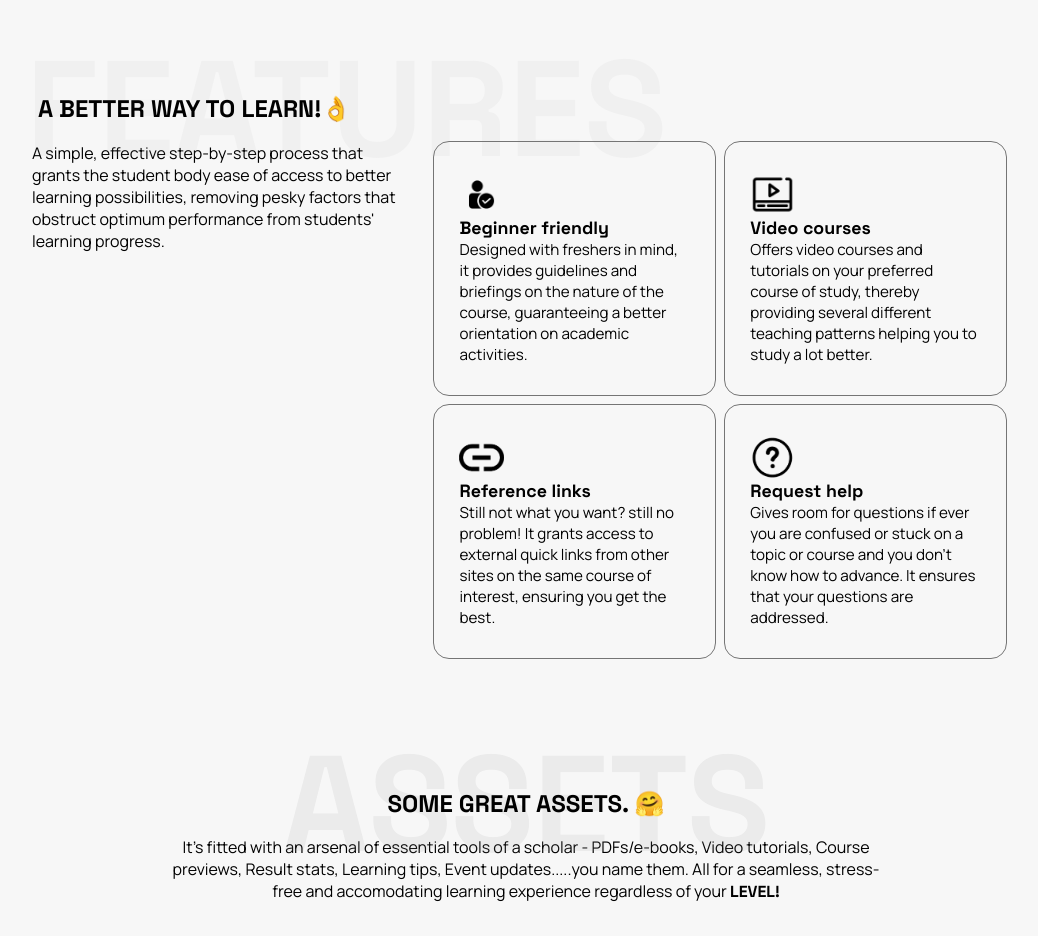
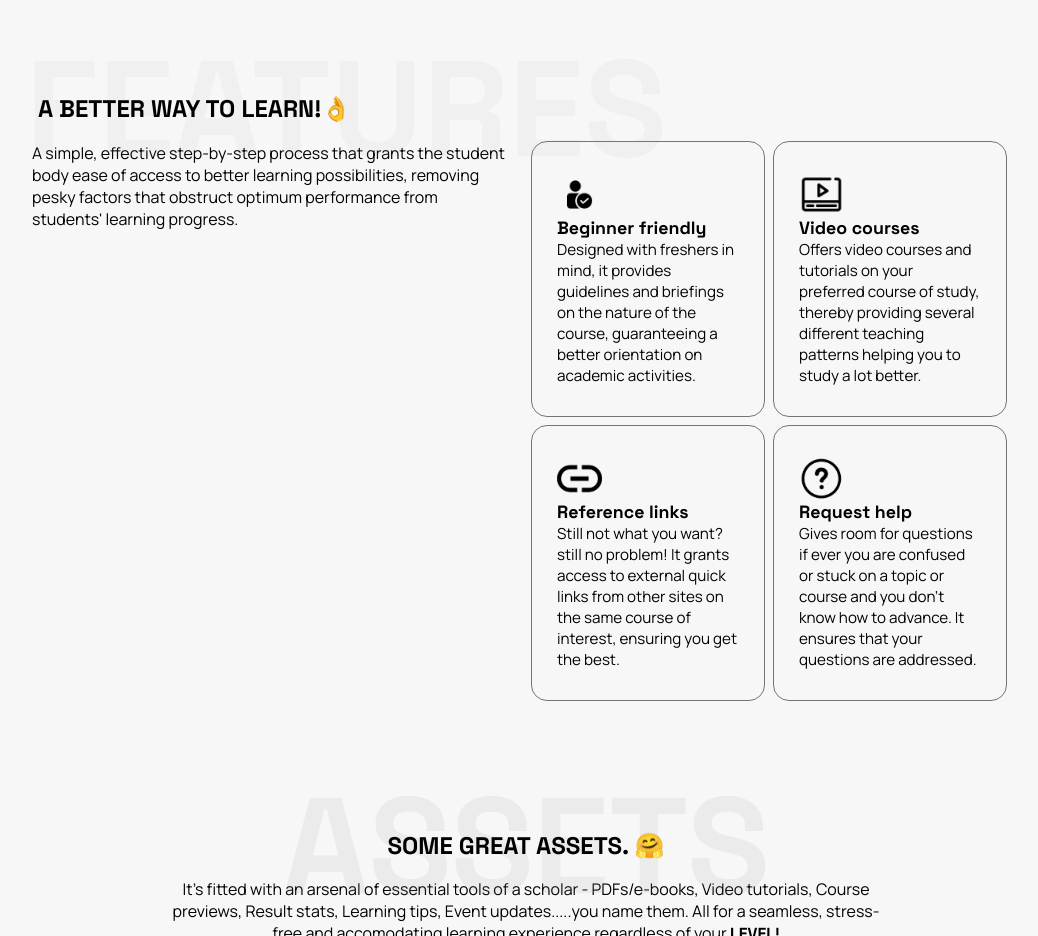
Before and after one commit to theEndOfDays1/aeb_portharcourt, a plain HTML site: page index.html in a window 1280 px wide. Shown: the part 1140-2076 px from the top of the page, without its empty margins (114-1152 px from the left). Drawn offline with Linux system fonts and the light colour scheme; files that its build step writes are made by us from their sources; files whose address does not match are found by name; a web font is replaced by a local one.

Commit message:
Update features.css

```diff
--- a/styles/features.css
+++ b/styles/features.css
@@ -16,8 +16,10 @@
 }
 .features_heading + div > div:first-child{
     padding: 6px;
+    flex: 0.5;
 }
 .features_heading + div > div:first-child  + div{
+    flex: 0.5;
     display: grid;
     grid-template-columns: 1fr 1fr;
     grid-gap: 10px;
```
